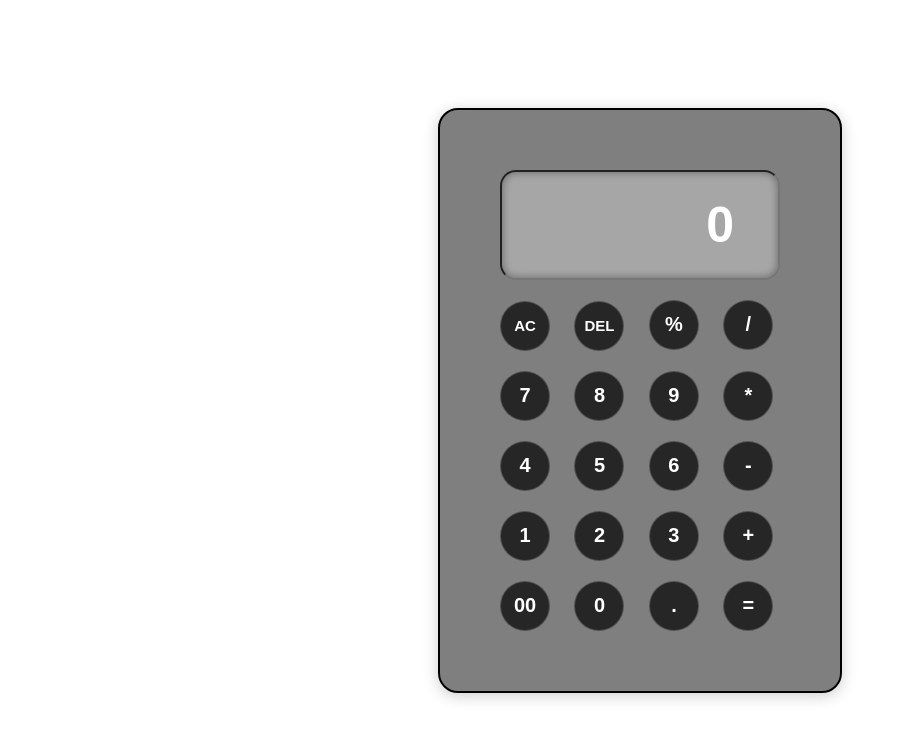
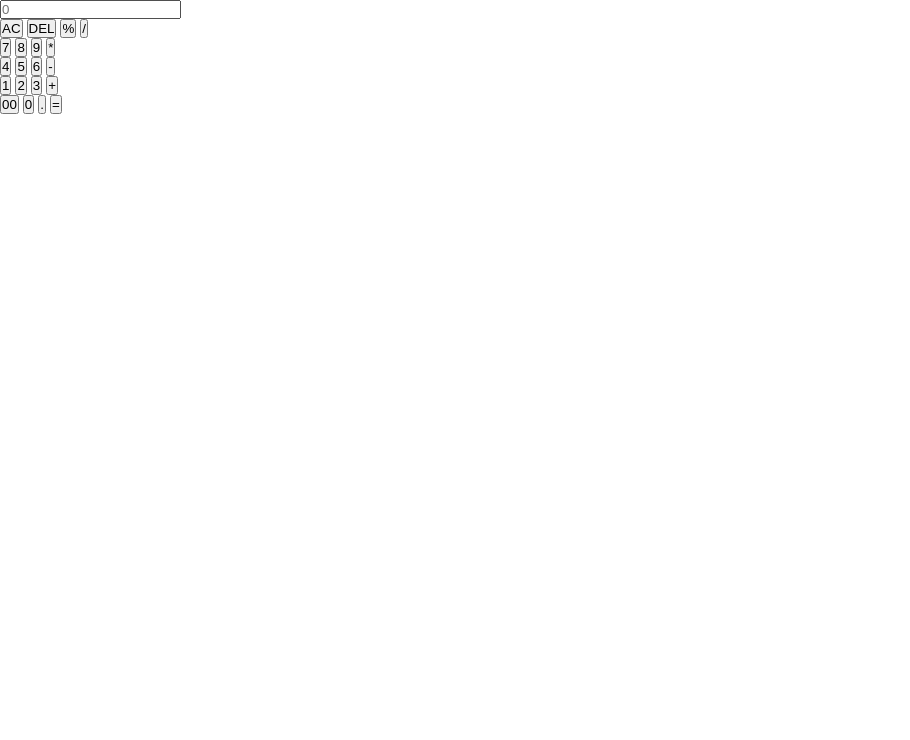
Before and after one commit to wasu-dev/Calculater, a plain HTML site: page wasu.html in a window 1280 px wide. Shown: the whole page, without its empty margins (0-910 px from the left). Drawn offline with Linux system fonts and the light colour scheme.

Commit message:
Add files via upload

```diff
--- a/style.css
+++ b/style.css
@@ -1,63 +1,62 @@
+@import url('https://fonts.googleapis.com/css2?family=Lato:ital,wght@0,100;0,300;0,400;0,700;0,900;1,100;1,300;1,400;1,700;1,900&display=swap');
+
 *{
     margin: 0;
-    padding: 0px;
-    box-sizing: border-box;
-    font-family: sans-serif;
-    font-weight: bold;
+    padding: 0;
 }
-body{
-    width: 100%;
-    height: 100vh;
+.container{
+    max-width: 80vw;
+    font-family: Verdana, Geneva, Tahoma, sans-serif;
+}
+.navbar{
+    display: flex;
+    height: 70px;
+}
+.navbar li{
+    list-style: none;
+    margin: 0 12px;
+}
+.topleft{
+width: 50%;
+height: 2px;
+padding: 200px;
+}
+.topright{
+    width: 50%;
+
+}
+.section1{
+    height: 50vh;
+}
+.topright .gymimg{
+    width: 300px;
+    padding: 50px;
+}
+.plantable{
     display: flex;
     justify-content: center;
     align-items: center;
-    background-size: cover;
-
 }
-.calculator{
-    padding: 50px;
-    border: 2px solid #000;
-    border-radius: 20px;
-    box-shadow: 0px 3px 15px rgba(0,0,0,0.2);
-    background: rgba(0,0,0,0.5);
+.section3 table{
+    width: 90%;
+    margin-bottom: 150px ;
+    margin-top: 20px;
+    border-collapse: collapse;
 }
-input{
-    width: 280px;
-    padding: 24px;
-    margin: 10px;
-    background: rgba(255,255,255,0.3);
-    box-shadow: inset 0px 0px 8px rgba(0,0,0,0.4);
-    font-size: 50px;
-    text-align: right;
-    color: #fff;
-    border: soli#663399;
-    border-radius: 16px;
-    text-shadow: opx 1px 5px rgba(0,0,0,0.2);
-    cursor: pointer right;
+.section3 table th{
+    width: 25vw;
+    border-bottom: 2px solid black;
+    padding: 10px 0;
 }
-input::placeholder{
-    color: #fff;
-    margin: 10px;
-    text-align: right;
-
+.section3 table td{
+    border-bottom: 2px solid black;
 }
-button{
-    width: 50px;
-    height: 50px;
-    margin: 10px;
-    color: #fff;
-    background: rgba(0,0,0,0.7);
-    font-size: 20px;
-    cursor: pointer;
-    border: solid 1px rgba(255,255,255,0.2);
-    border-radius: 25px;
+.section3 table tr{
+    border-bottom: 2px solid black;
 }
-.ac,.del{
-    font-size: 15px;
+.section3 h3{
+    font-size: 1.3rem;
 }
-button:hover{
-    background: #f67c14;
+.section3{
+    padding: 40px;
 }
-.opertor{
-     background:#f67c14;
-}
```
